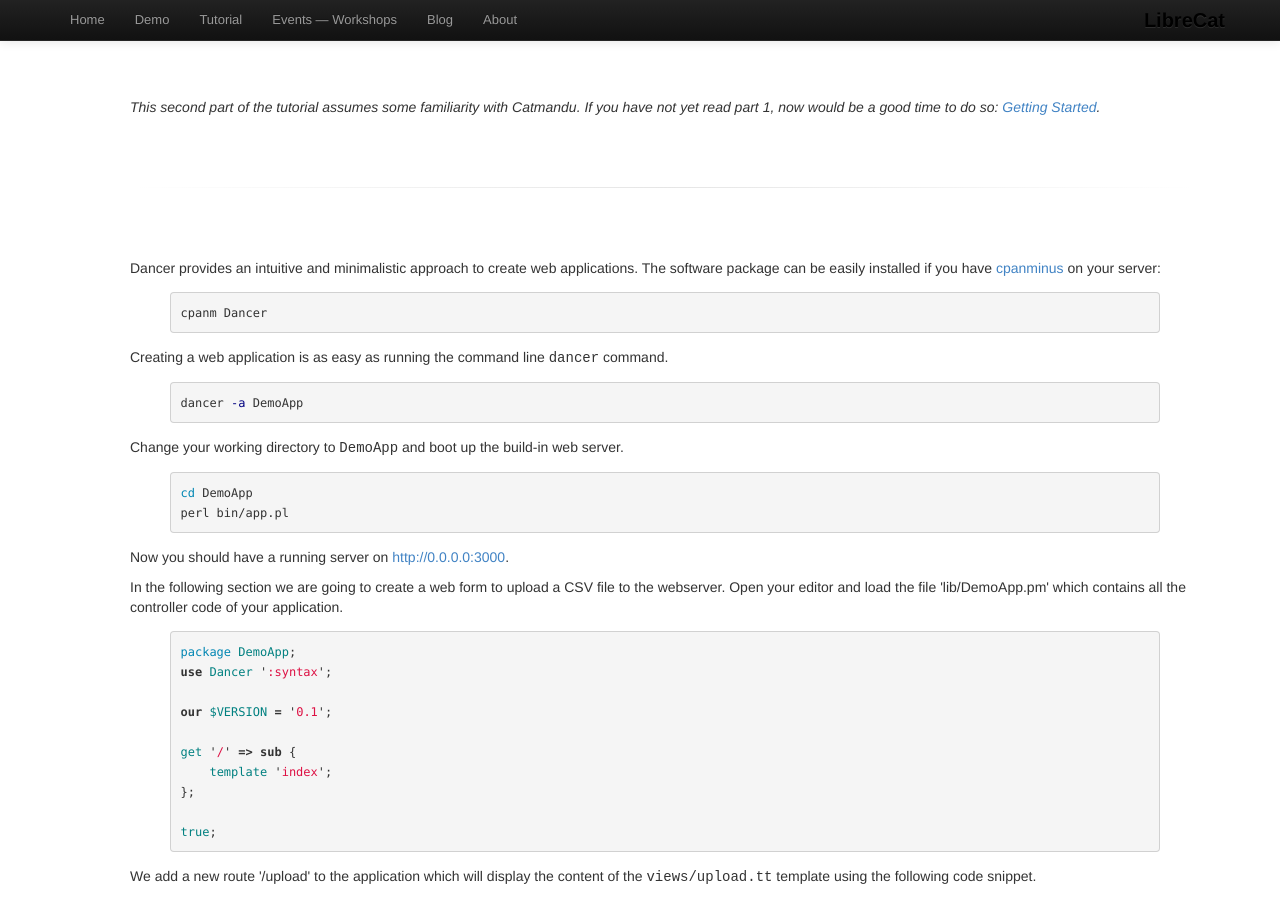
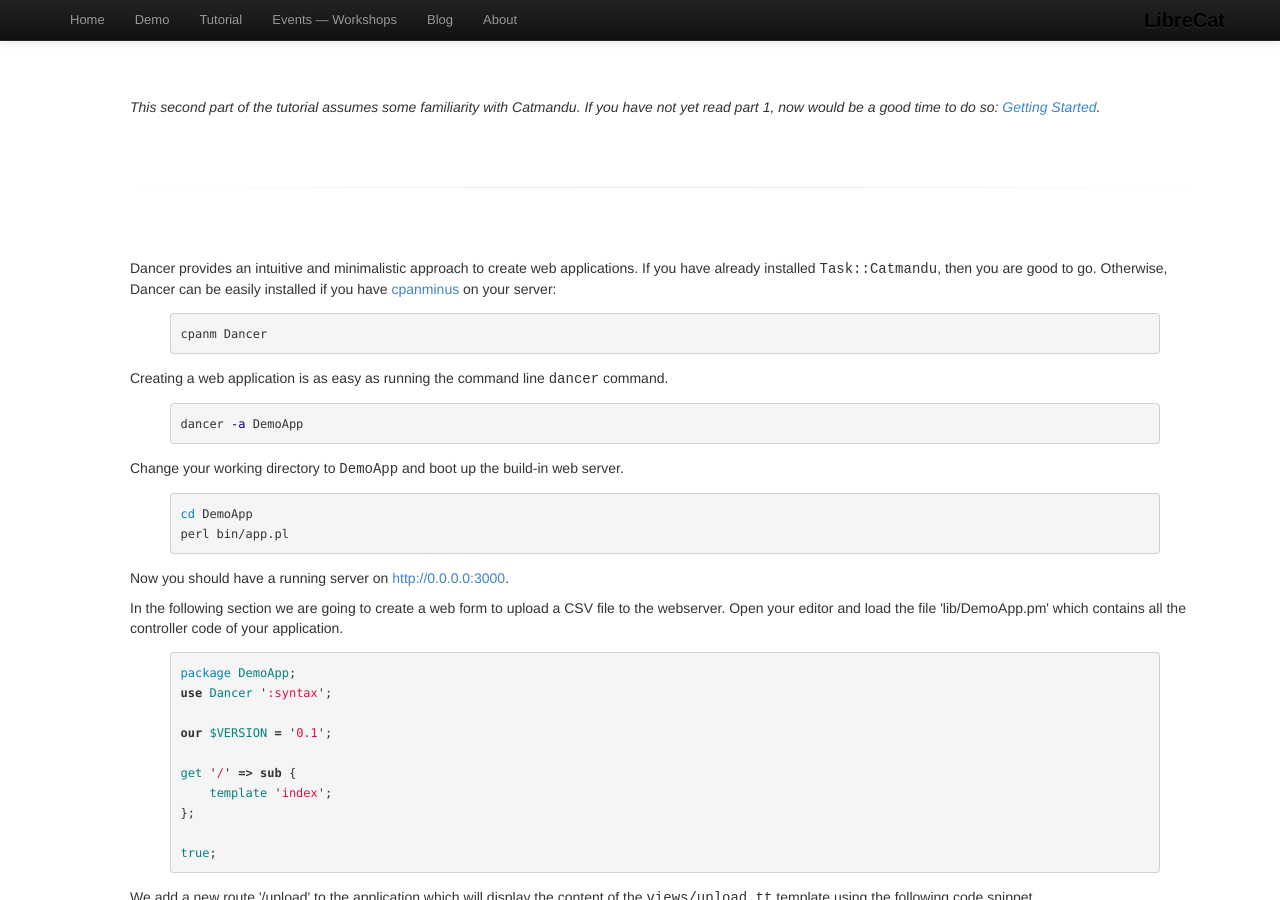
Before and after one commit to LibreCat/librecat.github.io, a Jekyll site: the page built from tutorial/dancer.html, in a window 1280 px wide and 900 px high, scrolled down 361 px. Built offline with Jekyll 4.4.1, drawn with Linux system fonts in a browser that asks for light colours.

```diff
--- a/tutorial/dancer.html
+++ b/tutorial/dancer.html
@@ -22,7 +22,7 @@ title: Tutorial &ndash; Web development with LibreCat/Catmandu and Dancer
     <hr class="soften">
 
     <p>
-    Dancer provides an intuitive and minimalistic approach to create web applications. The software package can be easily installed if you have <a href="http://search.cpan.org/dist/App-cpanminus/lib/App/cpanminus.pm">cpanminus</a> on your server:
+    Dancer provides an intuitive and minimalistic approach to create web applications. If you have already installed <tt>Task::Catmandu</tt>, then you are good to go. Otherwise, Dancer can be easily installed if you have <a href="http://search.cpan.org/dist/App-cpanminus/lib/App/cpanminus.pm">cpanminus</a> on your server:
 
 {% highlight bash %}
 cpanm Dancer
```
Also changed, not shown: tutorial/index.html (+13 -8 lines).
